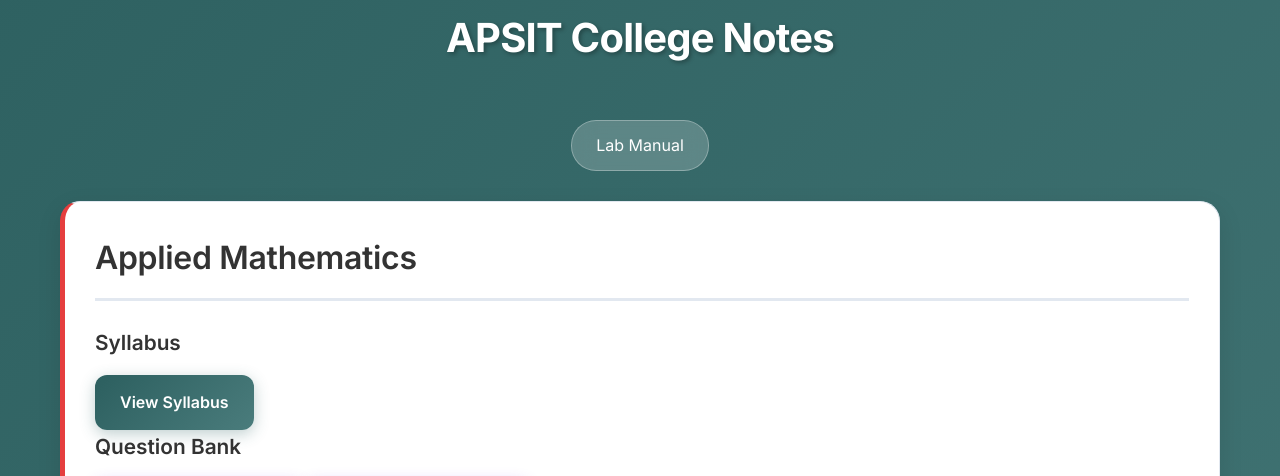
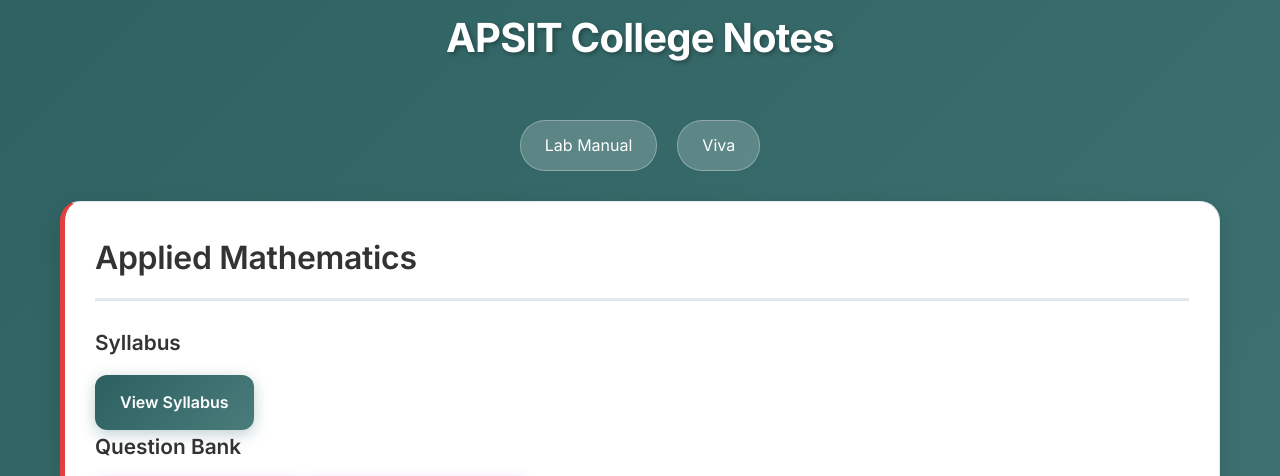
Before and after one commit to Panther1507/Apsit-website, a plain HTML site: page index.html in a window 1280 px wide. Shown: the part 291-767 px from the top of the page. Drawn offline with Linux system fonts and the light colour scheme.

Commit message:
Update index.html

```diff
--- a/index.html
+++ b/index.html
@@ -48,6 +48,7 @@
 
         <nav class="nav-links">
             <a href="lab-manual.html" class="nav-link">Lab Manual</a>
+            <a href="viva.html" class="nav-link">Viva</a>
         </nav>
 
         <div class="subjects-container">
```
